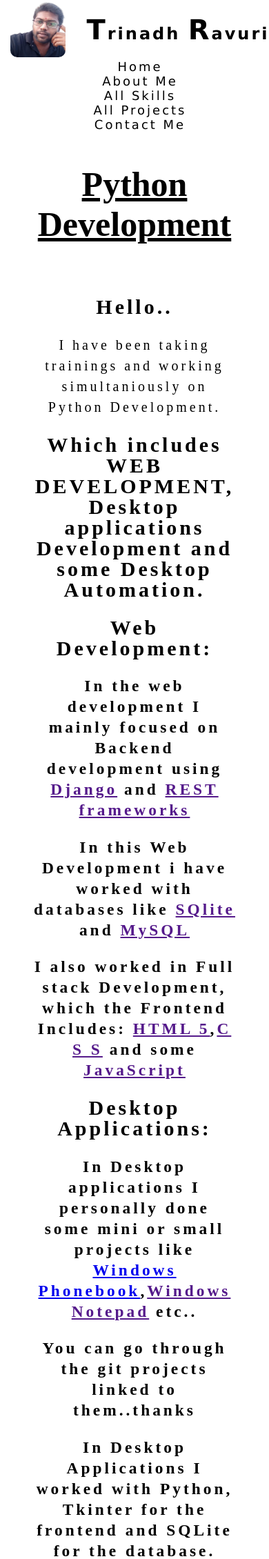
After one commit to trinadhravuri/check, a Django app: page /python-dev in a window 390 px wide; the page is wider, and only the part inside the window is pictured. The commit adds this page. Shown: the top 2260 px of that part at 69% size. Run offline with Django 4.2, Linux system fonts and the light colour scheme.

Commit message:
added python dev

```diff
--- a/mypage/models.py
+++ b/mypage/models.py
@@ -41,4 +41,4 @@ class Enquiry(models.Model):
         verbose_name_plural = 'Enquiries'
 
 class downloadcv(models.Model):
-    file = models.FileField(upload_to='files',null=True)
+    file = models.FileField(upload_to='media',null=True)
--- a/mypage/templates/home.html
+++ b/mypage/templates/home.html
@@ -40,6 +40,7 @@
         padding: 20px;
         height: 450px;
         width: 300px;
+        overflow: hidden;
     }
     .skills ul li img{
         height: 300px;
@@ -277,7 +278,7 @@
     <h2>I started my career in IT in 2016.</h2>
     <h2>I have worked in multiple domains:</h2>
     <ul class="links">
-        <li><a href="">Python Development</a></li>
+        <li><a href="{% url 'python-dev' %}">Python Development</a></li>
         <li><a href="">Automation Testing</a></li>
         <li><a href="">Manual Testing</a></li>
         <li><a href="">System Adminstration</a></li>
--- /dev/null
+++ b/mypage/templates/python-development.html
@@ -0,0 +1,43 @@
+{% extends 'base.html' %}
+
+{% load static %}
+
+{% block content %}
+<style>
+.py-dev{
+    position: relative;
+    top: 150px;
+    padding: 10px;
+    margin: 10px;
+}
+.pydev--title{
+    text-align: center;
+    font-size: 50px;
+    text-decoration: underline;
+}
+.content{
+    text-align: center;
+    margin: 10px;
+    padding: 10px;
+    line-height: 30px;
+    letter-spacing: 4px;
+    font-size: 20px;
+}
+</style>
+<section class="py-dev">
+    <h1 class="pydev--title">Python Development</h1>
+    <div class="content">
+        <h1 class="pydev-hello">Hello..</h1>
+        <p>I have been taking trainings and working simultaniously on Python Development.</p>
+        <h2>Which includes WEB DEVELOPMENT, Desktop applications Development and some Desktop Automation. </h2>
+        <h1>Web Development:</h1>
+        <h3>In the web development I mainly focused on Backend development using <a href="">Django</a> and <a href="">REST frameworks</a></h3>
+        <h3>In this Web Development i have worked with databases like <a href="">SQlite</a> and <a href="">MySQL</a></h3>
+        <h3>I also worked in Full stack Development, which the Frontend Includes: <a href="">HTML 5</a>,<a href="">C S S</a> and some <a href="">JavaScript</a></h3>
+        <h1>Desktop Applications:</h1>
+        <h3>In Desktop applications I personally done some mini or small projects like <a href="https://github.com/trinadhravuri/windows-phonebook">Windows Phonebook</a>,<a href="">Windows Notepad</a> etc..</h3>
+        <h3>You can go through the git projects linked to them..thanks</h3>
+        <h3>In Desktop Applications I worked with Python, Tkinter for the frontend and SQLite for the database.</h3>
+    </div>
+</section>
+{% endblock %}
--- a/mypage/templates/singleskill.html
+++ b/mypage/templates/singleskill.html
@@ -95,8 +95,8 @@
     </div>
     <div class="searches">
         <ul>
-            <li class="font-icon"><a href="https://www.wikipedia.org/"><i class="fa-brands fa-wikipedia-w"></i></a></li>
-            <li class="font-icon"><a href="https://www.google.com/"><i class="fa-brands fa-google"></i></a></li>
+            <li class="font-icon"><a href="https://www.wikipedia.org/wiki/{{skill.skill_name}}"><i class="fa-brands fa-wikipedia-w"></i></a></li>
+            <li class="font-icon"><a href="https://www.google.com/search?q={{skill.skill_name}}"><i class="fa-brands fa-google"></i></a></li>
         </ul>
     </div>
 </section>
--- a/mypage/urls.py
+++ b/mypage/urls.py
@@ -10,4 +10,5 @@ urlpatterns = [
     path('<int:pk>',views.singleskill,name='singleskill'),
     path('contactme',views.contactme,name='contactme'),
     path('enqsuc',views.enqsuccess,name='enqsuc'),
+    path('python-dev',views.python_dev,name='python-dev'),
 ]
--- a/mypage/views.py
+++ b/mypage/views.py
@@ -69,3 +69,6 @@ def contactme(request):
 
 def enqsuccess(request):
     return render(request,'enquirysuccess.html')
+
+def python_dev(request):
+    return render(request,'python-development.html')
```
Also changed, not shown: mypage/templates/singleproject.html (+34 -0 lines), db.sqlite3, media/media/django.png (added), media/media/django1.png (added), media/media/pytest1.png (added).
